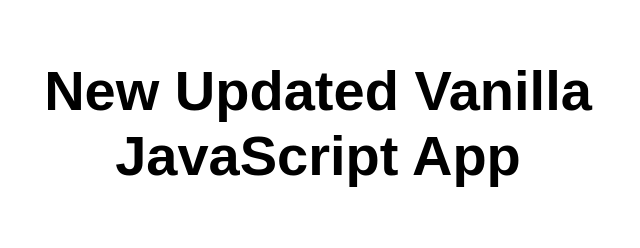
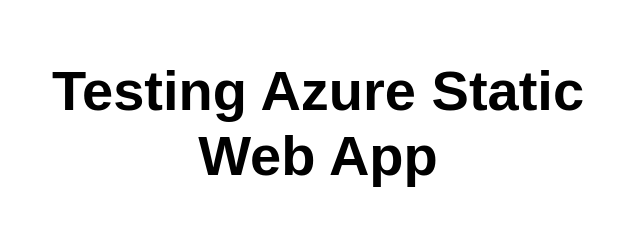
Before and after one commit to patstaples/my-first-static-web-app, a website: page src/index.html in a window 1280 px wide. Shown: the whole page, without its empty margins (322-962 px from the left). Drawn offline with Linux system fonts and the light colour scheme.

Commit message:
updated content

```diff
--- a/src/index.html
+++ b/src/index.html
@@ -5,12 +5,12 @@
   <meta charset="UTF-8">
   <meta name="viewport" content="width=device-width, initial-scale=1.0">
   <link rel="stylesheet" href="styles.css">
-  <title>Vanilla JavaScript App</title>
+  <title>Azure Static Web App</title>
 </head>
 
 <body>
   <main>
-    <h1>New Updated Vanilla JavaScript App</h1>
+    <h1>Testing Azure Static Web App</h1>
   </main>
 </body>
 
```
